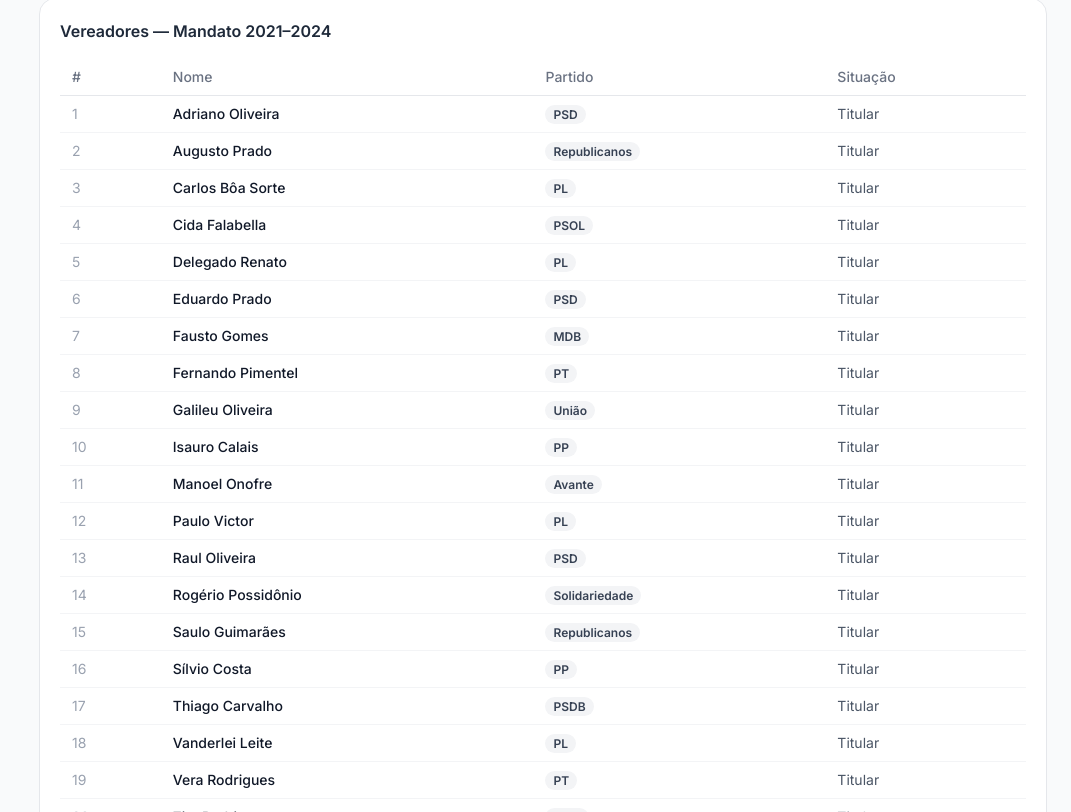
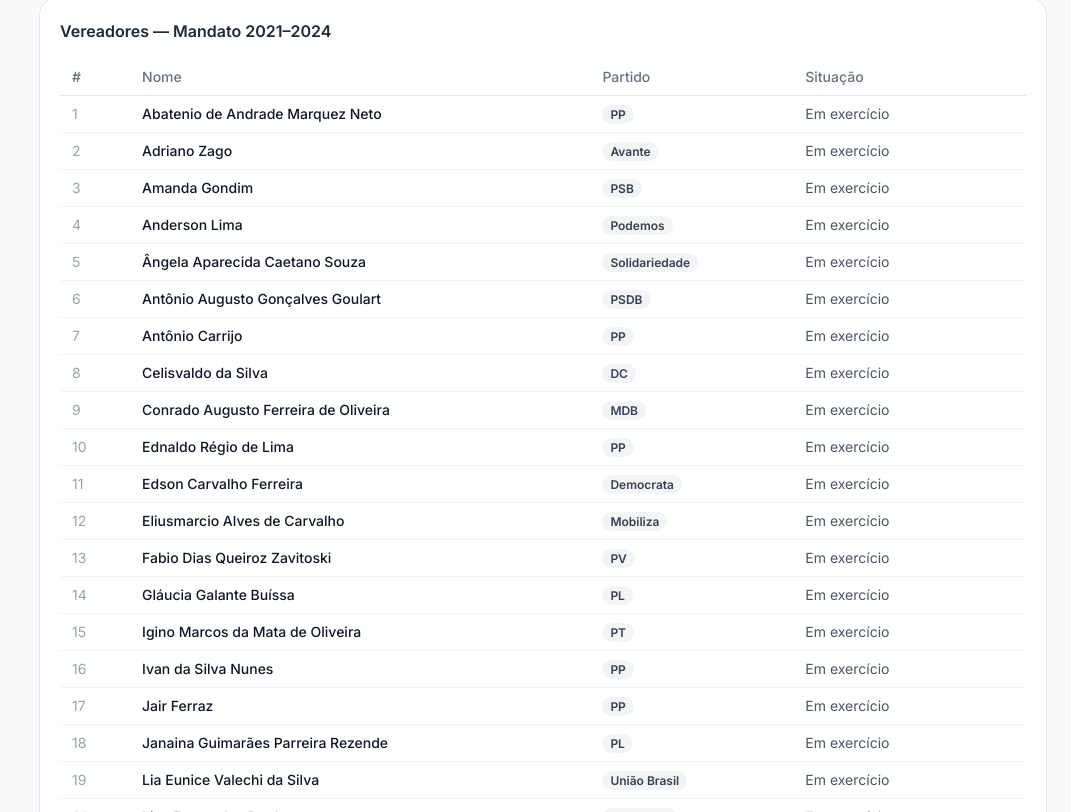
Before and after one commit to lucascamargosi/udi-stats, a Next.js app: page /legislativo in a window 1280 px wide. Shown: the part 1008-1820 px from the top of the page, without its empty margins (209-1280 px from the left). Built offline with nearby package versions, Linux system fonts and the light colour scheme.

Commit message:
fix(legislativo): corrige vereadores com dados oficiais da 20ª legislatura (2025-2028)

```diff
--- a/src/data/legislativo.ts
+++ b/src/data/legislativo.ts
@@ -1,7 +1,8 @@
 export interface Vereador {
   nome: string;
+  nomeUrna: string;
   partido: string;
-  situacao: "Titular" | "Suplente";
+  situacao: "Em exercício" | "Fora de exercício";
 }
 
 export interface ProducaoLegislativa {
@@ -15,59 +16,71 @@ export interface GastoCamara {
   orcamento: number;
 }
 
+// Fonte: Câmara Municipal de Uberlândia — 20ª Legislatura (2025–2028)
+// https://e-processos.camarauberlandia.mg.gov.br/consultas/parlamentar
 export const vereadores: Vereador[] = [
-  { nome: "Adriano Oliveira",    partido: "PSD",       situacao: "Titular" },
-  { nome: "Augusto Prado",       partido: "Republicanos", situacao: "Titular" },
-  { nome: "Carlos Bôa Sorte",    partido: "PL",        situacao: "Titular" },
-  { nome: "Cida Falabella",      partido: "PSOL",      situacao: "Titular" },
-  { nome: "Delegado Renato",     partido: "PL",        situacao: "Titular" },
-  { nome: "Eduardo Prado",       partido: "PSD",       situacao: "Titular" },
-  { nome: "Fausto Gomes",        partido: "MDB",       situacao: "Titular" },
-  { nome: "Fernando Pimentel",   partido: "PT",        situacao: "Titular" },
-  { nome: "Galileu Oliveira",    partido: "União",     situacao: "Titular" },
-  { nome: "Isauro Calais",       partido: "PP",        situacao: "Titular" },
-  { nome: "Manoel Onofre",       partido: "Avante",    situacao: "Titular" },
-  { nome: "Paulo Victor",        partido: "PL",        situacao: "Titular" },
-  { nome: "Raul Oliveira",       partido: "PSD",       situacao: "Titular" },
-  { nome: "Rogério Possidônio",  partido: "Solidariedade", situacao: "Titular" },
-  { nome: "Saulo Guimarães",     partido: "Republicanos", situacao: "Titular" },
-  { nome: "Sílvio Costa",        partido: "PP",        situacao: "Titular" },
-  { nome: "Thiago Carvalho",     partido: "PSDB",      situacao: "Titular" },
-  { nome: "Vanderlei Leite",     partido: "PL",        situacao: "Titular" },
-  { nome: "Vera Rodrigues",      partido: "PT",        situacao: "Titular" },
-  { nome: "Zito Rodrigues",      partido: "MDB",       situacao: "Titular" },
-  { nome: "Zuleide Faria",       partido: "PSD",       situacao: "Titular" },
+  { nome: "Abatenio de Andrade Marquez Neto",       nomeUrna: "Abatenio Marquez",          partido: "PP",           situacao: "Em exercício" },
+  { nome: "Adriano Zago",                           nomeUrna: "Adriano Zago",               partido: "Avante",       situacao: "Em exercício" },
+  { nome: "Amanda Gondim",                          nomeUrna: "Amanda Gondim",              partido: "PSB",          situacao: "Em exercício" },
+  { nome: "Anderson Lima",                          nomeUrna: "Anderson Lima",              partido: "Podemos",      situacao: "Em exercício" },
+  { nome: "Ângela Aparecida Caetano Souza",         nomeUrna: "Ângela do Postinho",         partido: "Solidariedade",situacao: "Em exercício" },
+  { nome: "Antônio Augusto Gonçalves Goulart",      nomeUrna: "Antônio Augusto Queijinho",  partido: "PSDB",         situacao: "Em exercício" },
+  { nome: "Antônio Carrijo",                        nomeUrna: "Antônio Carrijo",            partido: "PP",           situacao: "Em exercício" },
+  { nome: "Celisvaldo da Silva",                    nomeUrna: "Pezão do Esporte",           partido: "DC",           situacao: "Em exercício" },
+  { nome: "Conrado Augusto Ferreira de Oliveira",   nomeUrna: "Prof. Conrado Augusto",      partido: "MDB",          situacao: "Em exercício" },
+  { nome: "Ednaldo Régio de Lima",                  nomeUrna: "Sargento Ednaldo",           partido: "PP",           situacao: "Em exercício" },
+  { nome: "Edson Carvalho Ferreira",                nomeUrna: "Edinho Combate ao Câncer",   partido: "Democrata",    situacao: "Em exercício" },
+  { nome: "Eliusmarcio Alves de Carvalho",          nomeUrna: "Elinho da Academia",         partido: "Mobiliza",     situacao: "Em exercício" },
+  { nome: "Fabio Dias Queiroz Zavitoski",           nomeUrna: "Fabão",                      partido: "PV",           situacao: "Em exercício" },
+  { nome: "Gláucia Galante Buíssa",                 nomeUrna: "Gláucia da Saúde",           partido: "PL",           situacao: "Em exercício" },
+  { nome: "Igino Marcos da Mata de Oliveira",       nomeUrna: "Dr. Igino",                  partido: "PT",           situacao: "Em exercício" },
+  { nome: "Ivan da Silva Nunes",                    nomeUrna: "Ivan Nunes",                 partido: "PP",           situacao: "Em exercício" },
+  { nome: "Jair Ferraz",                            nomeUrna: "Jair Ferraz",                partido: "PP",           situacao: "Em exercício" },
+  { nome: "Janaina Guimarães Parreira Rezende",     nomeUrna: "Janaina Guimarães",          partido: "PL",           situacao: "Em exercício" },
+  { nome: "Lia Eunice Valechi da Silva",            nomeUrna: "Delegada Lia Valechi",       partido: "União Brasil", situacao: "Em exercício" },
+  { nome: "Liza Fernandes Prado",                   nomeUrna: "Liza Prado",                 partido: "Cidadania",    situacao: "Em exercício" },
+  { nome: "Neemias Miquéias",                       nomeUrna: "Neemias Miquéias",           partido: "Podemos",      situacao: "Em exercício" },
+  { nome: "Nei Carlos Borges",                      nomeUrna: "Nei Borges",                 partido: "Solidariedade",situacao: "Em exercício" },
+  { nome: "Ronaldo Amélio Ferreira",                nomeUrna: "Prof. Ronaldo",              partido: "PT",           situacao: "Em exercício" },
+  { nome: "Ronaldo César Vilela Tannús",            nomeUrna: "Ronaldo Tannús",             partido: "PSDB",         situacao: "Em exercício" },
+  { nome: "Rosenvaldo Correia de Mendonça",         nomeUrna: "Zezinho Mendonça",           partido: "PP",           situacao: "Em exercício" },
+  { nome: "Sérvio Túlio",                           nomeUrna: "Sérvio Túlio",               partido: "PSDB",         situacao: "Em exercício" },
+  { nome: "Thais Andrade",                          nomeUrna: "Thais Andrade",              partido: "União Brasil", situacao: "Em exercício" },
+  { nome: "Raphael Leles",                          nomeUrna: "Raphael Leles",              partido: "União Brasil", situacao: "Fora de exercício" },
 ];
 
+// Produção legislativa — dados a confirmar via portal oficial
 export const producaoLegislativa: ProducaoLegislativa[] = [
-  { ano: 2019, projetos: 312, aprovados: 198 },
-  { ano: 2020, projetos: 287, aprovados: 176 },
   { ano: 2021, projetos: 334, aprovados: 214 },
   { ano: 2022, projetos: 298, aprovados: 189 },
   { ano: 2023, projetos: 341, aprovados: 221 },
+  { ano: 2024, projetos: 310, aprovados: 198 },
 ];
 
+// Gastos da Câmara — dados a confirmar via portal oficial
 export const gastosCamara: GastoCamara[] = [
-  { ano: 2019, orcamento: 68_000_000 },
-  { ano: 2020, orcamento: 71_000_000 },
   { ano: 2021, orcamento: 74_500_000 },
   { ano: 2022, orcamento: 79_000_000 },
   { ano: 2023, orcamento: 84_200_000 },
+  { ano: 2024, orcamento: 89_000_000 },
 ];
 
 // Agrupa vereadores por partido para o gráfico
 export function vereradoresPorPartido(): { partido: string; total: number; cor: string }[] {
   const cores: Record<string, string> = {
-    PSD: "#2563EB", PL: "#DC2626", Republicanos: "#D97706",
-    PP: "#7C3AED", MDB: "#059669", PT: "#EF4444",
-    PSOL: "#10B981", União: "#F59E0B", Avante: "#6366F1",
-    Solidariedade: "#EC4899", PSDB: "#14B8A6",
+    PP: "#7C3AED", Avante: "#6366F1", PSB: "#EC4899",
+    Podemos: "#F59E0B", Solidariedade: "#10B981", PSDB: "#14B8A6",
+    DC: "#6B7280", MDB: "#059669", PT: "#EF4444",
+    Democrata: "#D97706", Mobiliza: "#84CC16", PV: "#22C55E",
+    PL: "#DC2626", "União Brasil": "#2563EB", Cidadania: "#0EA5E9",
   };
 
   const contagem: Record<string, number> = {};
-  vereadores.forEach((v) => {
-    contagem[v.partido] = (contagem[v.partido] ?? 0) + 1;
-  });
+  vereadores
+    .filter((v) => v.situacao === "Em exercício")
+    .forEach((v) => {
+      contagem[v.partido] = (contagem[v.partido] ?? 0) + 1;
+    });
 
   return Object.entries(contagem)
     .map(([partido, total]) => ({ partido, total, cor: cores[partido] ?? "#6B7280" }))
```
